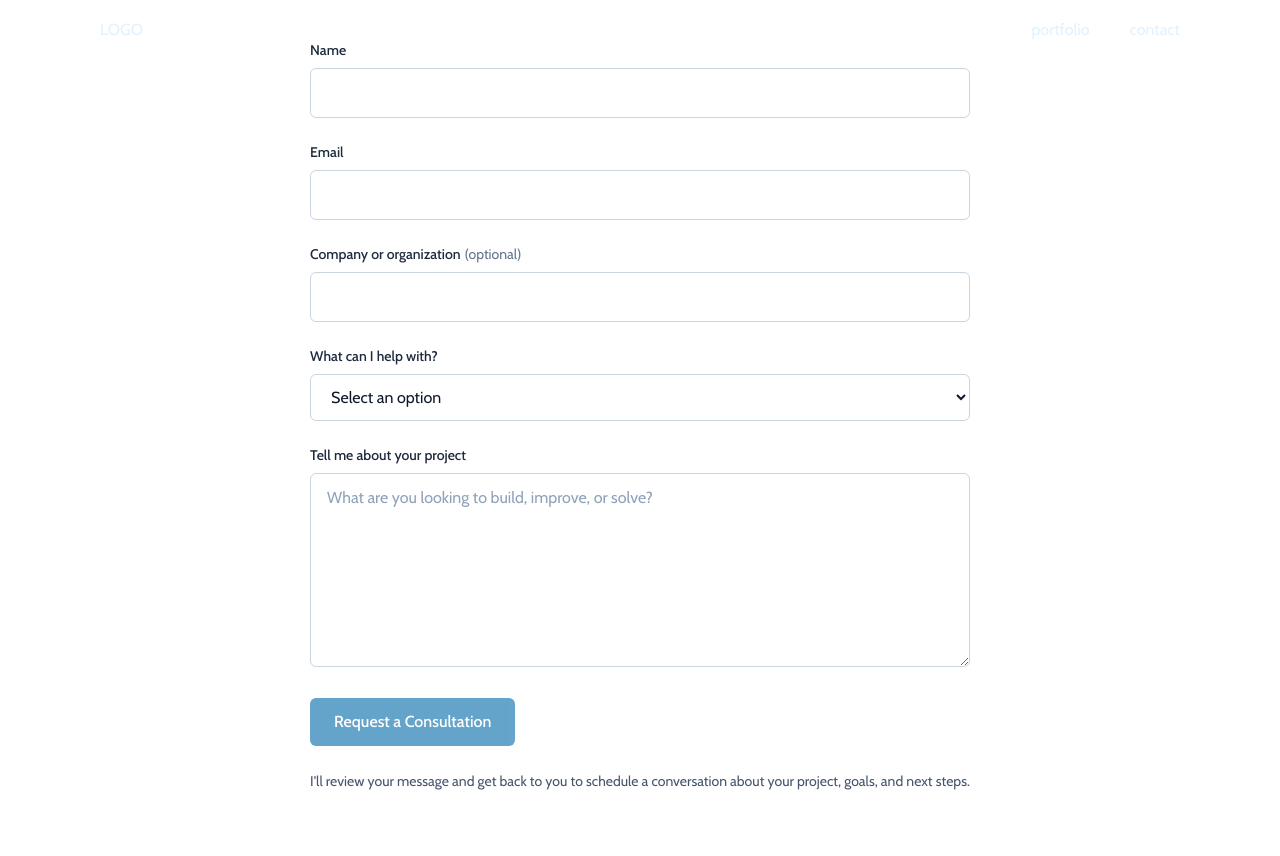
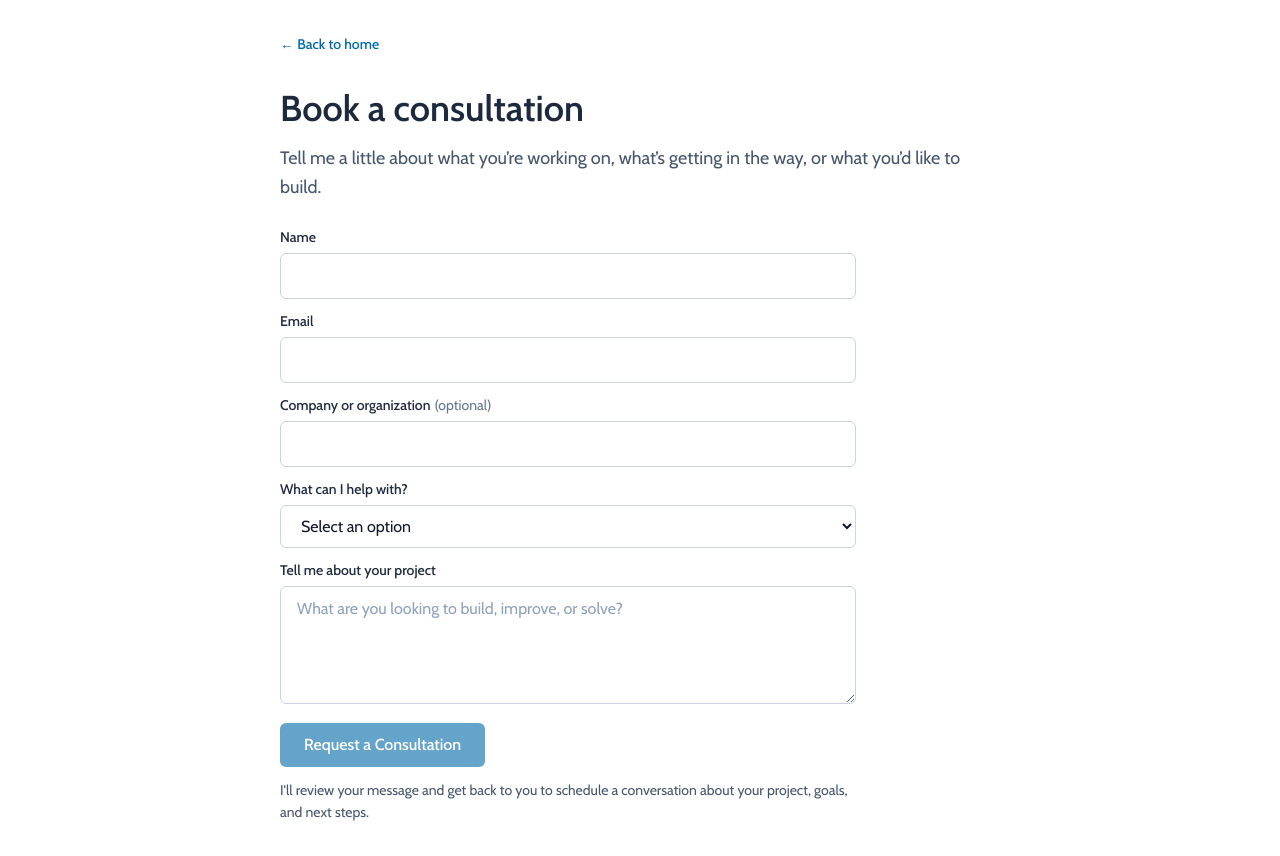
Before and after one commit to bobbythree/new-website, a React (Vite) app: page /contact in a window 1280 px wide. Before the commit the page ends 800 px from the top, so only its background shows below. Built offline with nearby package versions, Linux system fonts and the light colour scheme.

Commit message:
adjust ui

```diff
--- a/src/App.tsx
+++ b/src/App.tsx
@@ -1,6 +1,5 @@
 import { BrowserRouter, Routes, Route } from "react-router";
 import HomePage from "./pages/HomePage";
-import MainLayout from "./layouts/MainLayout";
 import PortfolioPage from "./pages/PortfolioPage";
 import ContactPage from "./pages/ContactPage";
 
@@ -8,11 +7,9 @@ export default function App() {
   return (
     <BrowserRouter>
       <Routes>
-        <Route element={<MainLayout />}>
-          <Route path="/" element={<HomePage />} />
-          <Route path="/portfolio" element={<PortfolioPage />} />
-          <Route path="/contact" element={<ContactPage />} />
-        </Route>
+        <Route path="/" element={<HomePage />} />
+        <Route path="/portfolio" element={<PortfolioPage />} />
+        <Route path="/contact" element={<ContactPage />} />
       </Routes>
     </BrowserRouter >
   )
--- a/src/components/ContactForm.tsx
+++ b/src/components/ContactForm.tsx
@@ -26,6 +26,7 @@ export default function ContactForm() {
   >("idle");
   const [errorMessage, setErrorMessage] = useState("");
   const [turnstileToken, setTurnstileToken] = useState<string | null>(null);
+
   const turnstileContainerRef = useRef<HTMLDivElement>(null);
   const turnstileWidgetIdRef = useRef<string | null>(null);
 
@@ -34,7 +35,9 @@ export default function ContactForm() {
     let retryTimer: number | undefined;
 
     function renderTurnstile() {
-      if (cancelled || !turnstileContainerRef.current) return;
+      if (cancelled || !turnstileContainerRef.current) {
+        return;
+      }
 
       if (!window.turnstile) {
         retryTimer = window.setTimeout(renderTurnstile, 100);
@@ -56,7 +59,11 @@ export default function ContactForm() {
 
     return () => {
       cancelled = true;
-      if (retryTimer !== undefined) window.clearTimeout(retryTimer);
+
+      if (retryTimer !== undefined) {
+        window.clearTimeout(retryTimer);
+      }
+
       if (turnstileWidgetIdRef.current && window.turnstile) {
         window.turnstile.remove(turnstileWidgetIdRef.current);
       }
@@ -65,13 +72,14 @@ export default function ContactForm() {
 
   function resetTurnstile() {
     setTurnstileToken(null);
+
     if (turnstileWidgetIdRef.current && window.turnstile) {
       window.turnstile.reset(turnstileWidgetIdRef.current);
     }
   }
 
   async function handleSubmit(
-    event: React.SubmitEvent<HTMLFormElement>
+    event: React.SubmitEvent<HTMLFormElement>,
   ) {
     event.preventDefault();
 
@@ -103,8 +111,12 @@ export default function ContactForm() {
           errors?: Array<{ message?: string }>;
           error?: string;
         } | null;
+
         const message =
-          result?.errors?.map((error) => error.message).filter(Boolean).join(" ") ||
+          result?.errors
+            ?.map((error) => error.message)
+            .filter(Boolean)
+            .join(" ") ||
           result?.error ||
           "Form submission failed. Please try again.";
 
@@ -116,18 +128,21 @@ export default function ContactForm() {
       setStatus("success");
     } catch (error) {
       resetTurnstile();
+
       setErrorMessage(
         error instanceof Error
           ? error.message
           : "Form submission failed. Please try again.",
       );
+
       setStatus("error");
     }
   }
+
   return (
     <form
       onSubmit={handleSubmit}
-      className="mt-10 max-w-2xl space-y-6"
+      className="mt-5 max-w-xl space-y-3"
     >
       <div>
         <label
@@ -143,7 +158,7 @@ export default function ContactForm() {
           type="text"
           required
           maxLength={100}
-          className="mt-2 w-full rounded-md border border-slate-300 bg-white px-4 py-3 text-slate-900 outline-none transition focus:border-sky-700 focus:ring-2 focus:ring-sky-700/20"
+          className="mt-1.5 w-full rounded-md border border-slate-300 bg-white px-4 py-2.5 text-slate-900 outline-none transition focus:border-sky-700 focus:ring-2 focus:ring-sky-700/20"
         />
       </div>
 
@@ -161,7 +176,7 @@ export default function ContactForm() {
           type="email"
           required
           maxLength={254}
-          className="mt-2 w-full rounded-md border border-slate-300 bg-white px-4 py-3 text-slate-900 outline-none transition focus:border-sky-700 focus:ring-2 focus:ring-sky-700/20"
+          className="mt-1.5 w-full rounded-md border border-slate-300 bg-white px-4 py-2.5 text-slate-900 outline-none transition focus:border-sky-700 focus:ring-2 focus:ring-sky-700/20"
         />
       </div>
 
@@ -181,7 +196,7 @@ export default function ContactForm() {
           name="company"
           type="text"
           maxLength={150}
-          className="mt-2 w-full rounded-md border border-slate-300 bg-white px-4 py-3 text-slate-900 outline-none transition focus:border-sky-700 focus:ring-2 focus:ring-sky-700/20"
+          className="mt-1.5 w-full rounded-md border border-slate-300 bg-white px-4 py-2.5 text-slate-900 outline-none transition focus:border-sky-700 focus:ring-2 focus:ring-sky-700/20"
         />
       </div>
 
@@ -198,26 +213,32 @@ export default function ContactForm() {
           name="projectType"
           defaultValue=""
           required
-          className="mt-2 w-full rounded-md border border-slate-300 bg-white px-4 py-3 text-slate-900 outline-none transition focus:border-sky-700 focus:ring-2 focus:ring-sky-700/20"
+          className="mt-1.5 w-full rounded-md border border-slate-300 bg-white px-4 py-2.5 text-slate-900 outline-none transition focus:border-sky-700 focus:ring-2 focus:ring-sky-700/20"
         >
           <option value="" disabled>
             Select an option
           </option>
+
           <option value="Building a custom application">
             Building a custom application
           </option>
+
           <option value="Improving existing software">
             Improving existing software
           </option>
+
           <option value="Workflow or process automation">
             Workflow or process automation
           </option>
+
           <option value="AI integration">
             AI integration
           </option>
+
           <option value="Technical consulting">
             Technical consulting
           </option>
+
           <option value="Something else">
             Something else
           </option>
@@ -235,11 +256,11 @@ export default function ContactForm() {
         <textarea
           id="message"
           name="message"
-          rows={7}
+          rows={4}
           required
           maxLength={5000}
           placeholder="What are you looking to build, improve, or solve?"
-          className="mt-2 w-full resize-y rounded-md border border-slate-300 bg-white px-4 py-3 text-slate-900 outline-none transition placeholder:text-slate-400 focus:border-sky-700 focus:ring-2 focus:ring-sky-700/20"
+          className="mt-1.5 w-full resize-y rounded-md border border-slate-300 bg-white px-4 py-2.5 text-slate-900 outline-none transition placeholder:text-slate-400 focus:border-sky-700 focus:ring-2 focus:ring-sky-700/20"
         />
       </div>
 
@@ -248,7 +269,7 @@ export default function ContactForm() {
       <button
         type="submit"
         disabled={status === "sending" || !turnstileToken}
-        className="rounded-md bg-sky-700 px-6 py-3 font-medium text-white transition hover:bg-sky-800 disabled:cursor-not-allowed disabled:opacity-60"
+        className="rounded-md bg-sky-700 px-6 py-2.5 font-medium text-white transition hover:bg-sky-800 disabled:cursor-not-allowed disabled:opacity-60"
       >
         {status === "sending"
           ? "Sending..."
@@ -262,7 +283,9 @@ export default function ContactForm() {
       )}
 
       {status === "error" && (
-        <p className="text-sm text-red-700">{errorMessage}</p>
+        <p className="text-sm text-red-700">
+          {errorMessage}
+        </p>
       )}
 
       {status === "idle" && (
--- a/src/components/HomepageHero.tsx
+++ b/src/components/HomepageHero.tsx
@@ -1,3 +1,5 @@
+import { Link } from "react-router"
+
 export default function HomepageHero() {
   return (
     <section className="mx-auto flex min-h-screen w-full max-w-6xl flex-col justify-center px-6 text-slate-800">
@@ -18,12 +20,12 @@ export default function HomepageHero() {
       </p>
 
       <div className="mt-8">
-        <a
-          href="#contact"
+        <Link
+          to="/contact"
           className="inline-flex items-center rounded-lg bg-sky-700 px-5 py-3 text-base font-semibold text-white transition hover:bg-sky-800"
         >
           Book a consultation
-        </a>
+        </Link>
       </div>
     </section>
   )
--- a/src/layouts/MainLayout.tsx
+++ /dev/null
@@ -1,19 +0,0 @@
-import { Link, Outlet } from "react-router";
-
-export default function MainLayout() {
-  return (
-    <>
-      <nav className="z-10 flex justify-between px-25 items-center h-15 absolute w-full text-sky-100">
-        <h3>LOGO</h3>
-        <div className="flex gap-10">
-          <Link to="/portfolio">portfolio</Link>
-          <Link to="/contact">contact</Link>
-        </div>
-      </nav>
-
-      <main className="w-full">
-        <Outlet />
-      </main>
-    </>
-  )
-}
--- a/src/pages/ContactPage.tsx
+++ b/src/pages/ContactPage.tsx
@@ -1,9 +1,28 @@
 import ContactForm from "../components/ContactForm";
+import { Link } from "react-router";
 
 export default function ContactPage() {
   return (
-    <div className="flex justify-center">
-      <ContactForm />
-    </div>
+    <main className="mx-auto min-h-screen w-full max-w-3xl px-6 py-8">
+      <Link
+        to="/"
+        className="text-sm font-medium text-sky-700 hover:text-sky-800"
+      >
+        ← Back to home
+      </Link>
+
+      <h1 className="mt-8 text-4xl font-semibold text-slate-800">
+        Book a consultation
+      </h1>
+
+      <p className="mt-4 text-lg leading-relaxed text-slate-600">
+        Tell me a little about what you’re working on, what’s getting in the way,
+        or what you’d like to build.
+      </p>
+
+      <div className="mt-6">
+        <ContactForm />
+      </div>
+    </main>
   )
 }
```
